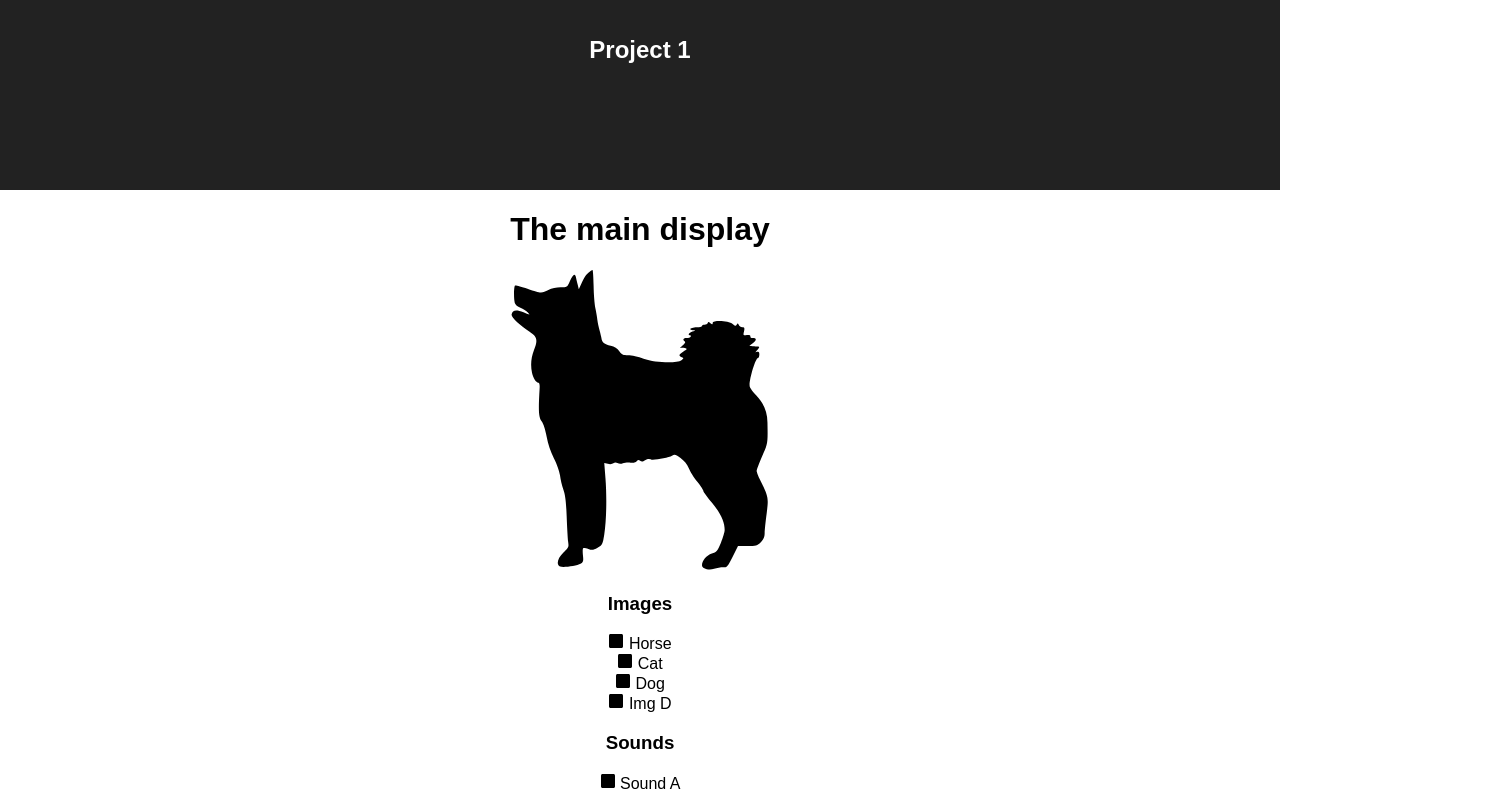
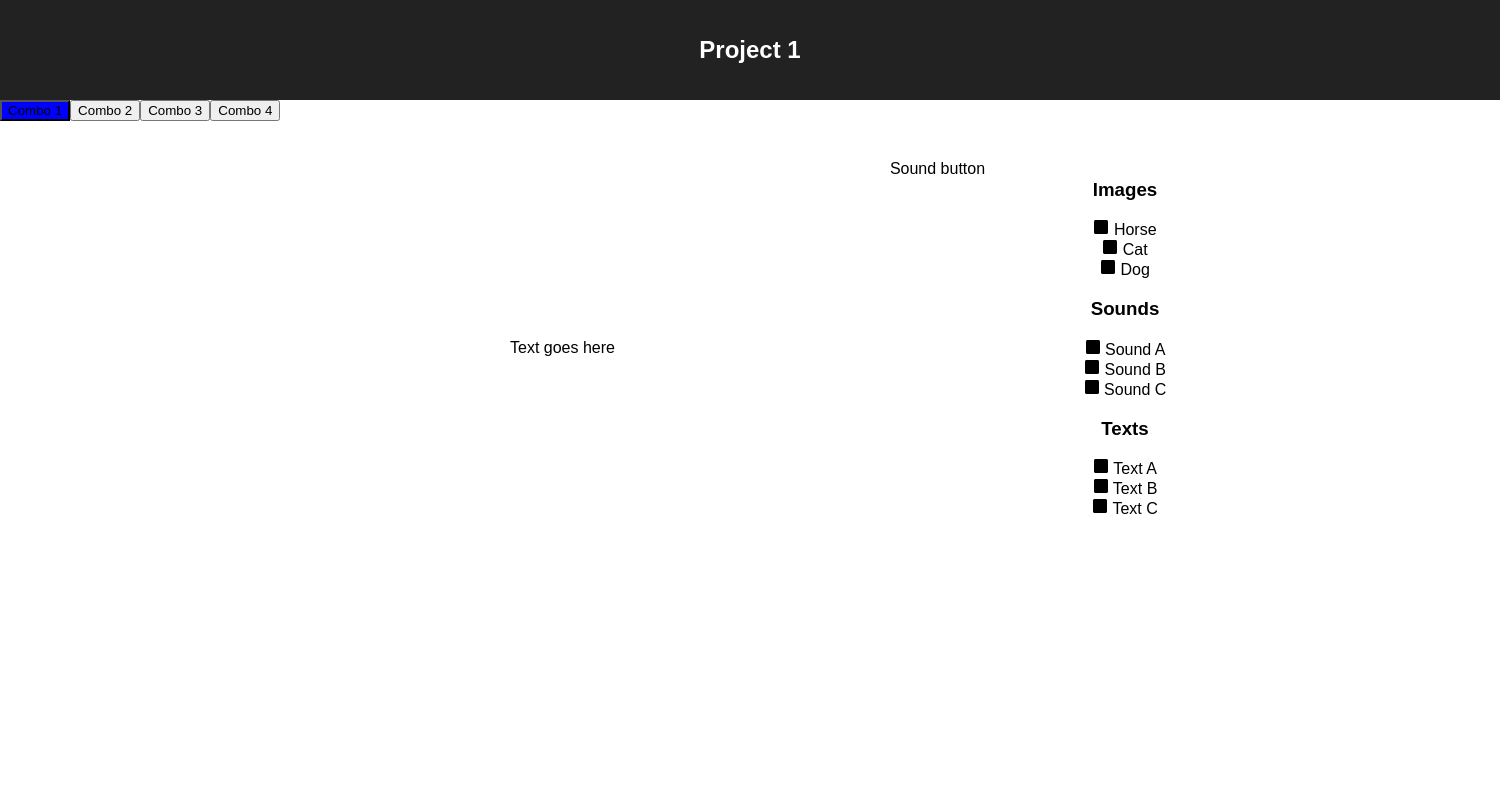
Before and after one commit to IT2810/it2810-webutvikling-h18-prosjekt-2-gruppe--50, a React (Create React App) app in the folder project_1/: page / in a window 1280 px wide. Shown: the top 792 px of the page, 1500 px wide, since content can reach past the window. Built offline with nearby package versions, Linux system fonts and the light colour scheme; no server answers.

Commit message:
Added some more basic design, just sketches

```diff
--- a/project_1/src/App.css
+++ b/project_1/src/App.css
@@ -1,5 +1,8 @@
 .App {
   text-align: center;
+  display: grid;
+  grid-template-columns: auto 1500px auto;
+  grid-template-rows: 100px auto 50px;
 }
 
 .App-logo {
@@ -9,9 +12,10 @@
 
 .App-header {
   background-color: #222;
-  height: 150px;
   padding: 20px;
   color: white;
+  grid-row: 1;
+  grid-column: 2;
 }
 
 .App-title {
@@ -26,3 +30,56 @@
   from { transform: rotate(0deg); }
   to { transform: rotate(360deg); }
 }
+
+.container {
+  display: grid;
+  grid-template-columns: 20% 50% 10% 20%;
+  grid-template-rows: 60px auto;
+  grid-row: 2;
+  grid-column: 2;
+}
+
+.Display {
+  grid-row: 2;
+  grid-column: 2 / span 1;
+  display: grid;
+
+  grid-template-columns: 70% 30%;
+}
+
+.SelectMenu {
+  grid-column: 3;
+  grid-row: 2;
+}
+
+.SVG {
+  max-height: 400px !important;
+  max-width: 600px !important;
+  grid-column: 1;
+}
+
+svg {
+  max-height: 400px !important;
+  max-width: 600px !important;
+}
+.Tabs {
+  grid-row: 1;
+  grid-column: 1/4;
+  display: flex;
+}
+
+.Tab {
+
+}
+
+.Tab.active button {
+  background-color: blue;
+}
+
+.Sound {
+  grid-column: 2;
+}
+
+.Text {
+  grid-column: 2;
+}
--- a/project_1/src/App.js
+++ b/project_1/src/App.js
@@ -3,22 +3,52 @@ import './App.css';
 
 import SelectMenu from './components/SelectMenu'
 import Display from './components/Display'
+import Tabs from './components/Tabs'
 
 class App extends Component {
   constructor() {
     super();
     this.state = {
-
+      imageCategory: null,
+      textCategory: null,
+      soundCategory: null,
+      comboOne: null,
+      comboTwo: null
     }
 
     this.updateCombinations = this.updateCombinations.bind(this);
+
+    this.displayOne = React.createRef();
+    this.displayTwo = React.createRef();
+    this.displayThree = React.createRef();
+    this.displayFour = React.createRef();
   }
 
-  updateCombinations = (image, sound, text) => {
+  componentDidMount() {
+    /*console.log(this.displayOne)
+    this.displayOne.setImage("cat1")*/
+  }
+
+  updateCombinations(image, sound, text) {
     console.log("Updating combinations")
     console.log(image)
     console.log(sound)
     console.log(text)
+
+    this.setState({
+      imageCategory: image,
+      soundCategory: sound,
+      textCategory: text
+    })
+
+    image = "horse"
+
+
+    this.setState({
+      comboOne: {image: image + "1", sound: null, text: null},
+      comboTwo: {image: image + "2", sound: null, text: null}
+    })
+
   }
 
   render() {
@@ -28,9 +58,14 @@ class App extends Component {
           <h1 className="App-title">Project 1</h1>
         </header>
 
-        <Display />
 
-        <SelectMenu onSelect={this.updateCombinations}/>
+        <div className="container">
+          <Tabs />
+          <Display ref={this.displayOne} combo={this.state.comboOne}/>
+
+          <SelectMenu onSelect={this.updateCombinations}/>
+        </div>
+
       </div>
     );
   }
--- a/project_1/src/components/Display.js
+++ b/project_1/src/components/Display.js
@@ -1,12 +1,14 @@
 import React, { Component } from 'react';
 import axios from 'axios';
 import SVG from './SVG.js'
+import Text from './Text.js'
+import Sound from './Sound.js'
 
 class Display extends Component {
   constructor() {
     super();
     this.state = {
-      image: "test",
+      image: null,
       sound: null,
       text: null
     }
@@ -18,16 +20,32 @@ class Display extends Component {
 
   }
 
+  componentWillReceiveProps(newProps) {
+    console.log("Updating combo in display")
+    console.log(newProps.combo)
+    this.setState({
+      image: newProps.combo.image,
+      sound: newProps.combo.sound,
+      text: newProps.combo.text
+    });
+  }
+
   setImage(name) {
+    console.log("Setting image")
+    console.log(name)
     this.setState({image: name})
   }
 
+
+
   render() {
     return (
-      <div>
-        <h1> The main display </h1>
+      <div className="Display">
 
         <SVG name={this.state.image}/>
+
+        <Sound />
+        <Text />
 
       </div>
     )
--- a/project_1/src/components/SVG.js
+++ b/project_1/src/components/SVG.js
@@ -15,6 +15,12 @@ class SVG extends Component {
     this.getSVG(this.props.name);
   }
 
+  componentWillReceiveProps(newProps) {
+    console.log("Props updated")
+    console.log(newProps)
+    this.getSVG(newProps.name)
+  }
+
   getSVG(name) {
     axios.get("images/" + name + ".svg")
       .then(res => {
@@ -27,7 +33,8 @@ class SVG extends Component {
 
   render() {
     return (
-      <div id="svg-div">
+      <div id="svg-div" className="SVG">
+
       </div>
     )
   }
--- a/project_1/src/components/SelectMenu.js
+++ b/project_1/src/components/SelectMenu.js
@@ -10,34 +10,49 @@ class SelectMenu extends Component {
       text: null
     }
     this.onSelect = this.onSelect.bind(this);
+    this.updatingState = this.updatingState.bind(this);
   }
 
   getImageOptions = () => {
-    return ["Horse", "Cat", "Dog", "Img D"]
+    return ["Horse", "Cat", "Dog"]
   }
 
   getSoundOptions = () => {
-    return ["Sound A", "Sound B", "Sound C", "Sound D"]
+    return ["Sound A", "Sound B", "Sound C"]
   }
 
   getTextOptions = () => {
-    return ["Text A", "Text B", "Text C", "Text D"]
+    return ["Text A", "Text B", "Text C"]
   }
 
   onChange() {
 
   }
 
-  onSelect = (type, name) => {
-    if (type == "image") {
-      this.setState({image: name})
-    } else if (type == "sound") {
-      this.setState({sound: name})
-    } else if (type == "text") {
-      this.setState({text: name})
+  updatingState(type, name) {
+    let updateMap;
+    if (type === "image") {
+      console.log("it was image")
+      updateMap = {image: name}
+    } else if (type === "sound") {
+      updateMap = {sound: name}
+    } else if (type === "text") {
+      updateMap = {text: name}
     }
 
-    this.props.onSelect(this.state.image, this.state.sound, this.state.text)
+    return updateMap
+  }
+
+  onSelect(type, name) {
+   let updateMap =  this.updatingState(type, name);
+
+    this.setState(updateMap, () => {
+      console.log(type)
+      console.log(name)
+      console.log(this.state)
+      this.props.onSelect(this.state.image, this.state.sound, this.state.text)
+    })
+
   }
 
   render() {
@@ -46,7 +61,7 @@ class SelectMenu extends Component {
     let textOptions = this.getTextOptions()
 
     return (
-      <div>
+      <div className="SelectMenu">
         <h3> Images </h3>
           {imageOptions.map((image, i) => {
             return (<Select name={image} type="image" onSelect={this.onSelect} />)
--- /dev/null
+++ b/project_1/src/components/Sound.js
@@ -0,0 +1,14 @@
+import React, { Component } from 'react';
+
+class Sound extends Component {
+
+  render() {
+    return (
+      <div>
+        Sound button
+      </div>
+    )
+  }
+}
+
+export default Sound;
--- /dev/null
+++ b/project_1/src/components/Tab.js
@@ -0,0 +1,31 @@
+import React, { Component } from 'react';
+
+class Tab extends Component {
+
+  constructor(props) {
+    super(props);
+    this.state = {
+      active: props.active
+    }
+  }
+
+  componentWillReceiveProps(newProps) {
+    this.setState({
+      active: newProps.active
+    });
+  }
+
+  render() {
+    let activeClassName = this.state.active ? "active" : ""
+
+    return (
+      <div className={'Tab ' + activeClassName}>
+        <button>
+          { this.props.name }
+        </button>
+      </div>
+    )
+  }
+}
+
+export default Tab;
--- /dev/null
+++ b/project_1/src/components/Tabs.js
@@ -0,0 +1,18 @@
+import React, { Component } from 'react';
+import Tab from './Tab.js'
+
+class Tabs extends Component {
+
+  render() {
+    return (
+      <div className="Tabs">
+        <Tab name="Combo 1" active={ true } />
+        <Tab name="Combo 2" active={ false }/>
+        <Tab name="Combo 3" active={ false }/>
+        <Tab name="Combo 4" active={ false }/>
+      </div>
+    )
+  }
+}
+
+export default Tabs;
--- /dev/null
+++ b/project_1/src/components/Text.js
@@ -0,0 +1,14 @@
+import React, { Component } from 'react';
+
+class Text extends Component {
+
+  render() {
+    return (
+      <div>
+        Text goes here
+      </div>
+    )
+  }
+}
+
+export default Text;
```
